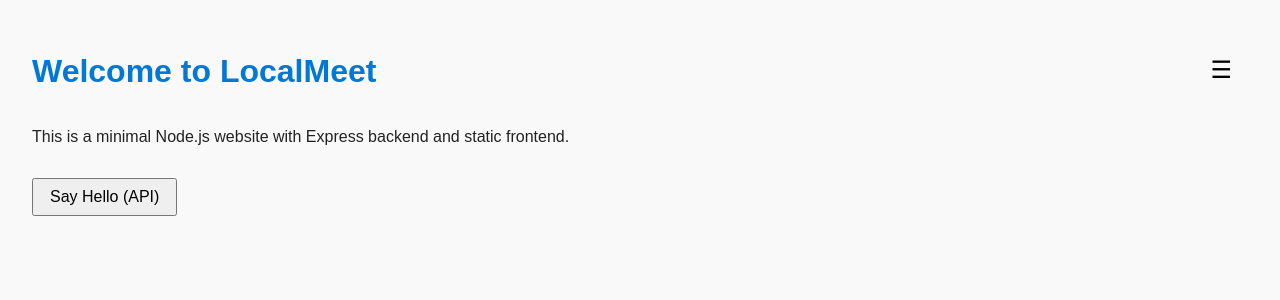
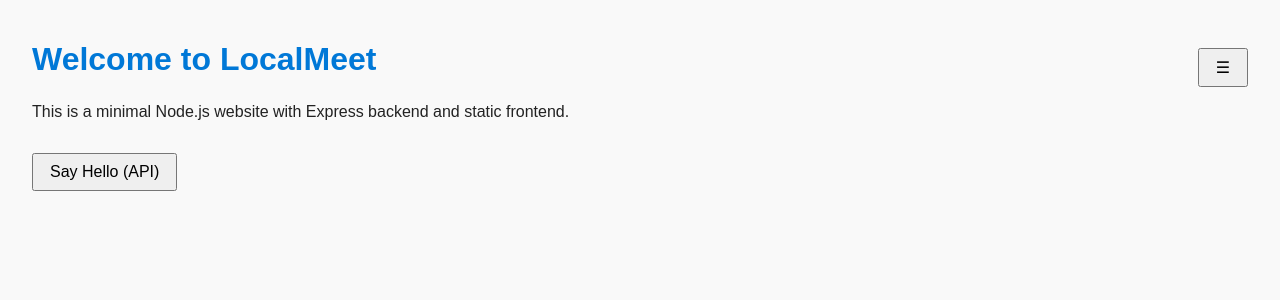
Before and after one commit to JamesLTaylor/LocalMeet, a PHP site: page / in a window 1280 px wide. Shown: the top 300 px of the page. Run offline with PHP 8.4, Linux system fonts and the light colour scheme.

Commit message:
Clean up top bar

```diff
--- a/model/Api.js
+++ b/model/Api.js
@@ -77,11 +77,12 @@ class Api {
    */
   getUserByEmail(email, password) {
     return new Promise((resolve, reject) => {
+      const emailLower = email.toLowerCase();
       fs.createReadStream(path.join(this.csvDir, 'users.csv'))
         .pipe(csv())
         .on('data', (row) => {
           console.log('Checking user:', row.email); // Debug log
-          if (row.email === email && row.password === password) {
+          if (row.email && row.email === emailLower && row.password === password) {
             // Convert CSV row to User instance
             const user = new User({
               userId: row.userId,
--- a/public/index.html
+++ b/public/index.html
@@ -10,7 +10,6 @@
   <div class="top-bar">
     <h1>Welcome to LocalMeet</h1>
     <span id="userNameDisplay" class="user-name" style="margin-left:auto;margin-right:1rem;display:none;"></span>
-    <button id="logoutBtn" style="display:none;margin-right:1rem;">Logout</button>
     <button id="menuBtn" class="menu-btn">☰</button>
     <div id="menu" class="menu-dropdown" style="display:none;">
       <ul>
--- a/public/style.css
+++ b/public/style.css
@@ -22,16 +22,25 @@ button {
   display: flex;
   align-items: center;
   justify-content: space-between;
+  gap: 0.5rem;
+}
+.top-bar h1 {
+  margin: 0;
+  flex: 1 1 auto;
+  text-align: left;
+}
+.user-name {
+  margin: 0;
+  max-width: 200px;
+  white-space: nowrap;
+  overflow: hidden;
+  text-overflow: ellipsis;
+  order: 2;
 }
 .menu-btn {
-  position: absolute;
-  right: 0;
-  top: 0;
-  font-size: 1.5rem;
-  background: none;
-  border: none;
-  cursor: pointer;
-  padding: 0.5rem 1rem;
+  position: relative;
+  z-index: 2;
+  order: 3;
 }
 .menu-dropdown {
   position: absolute;
```
